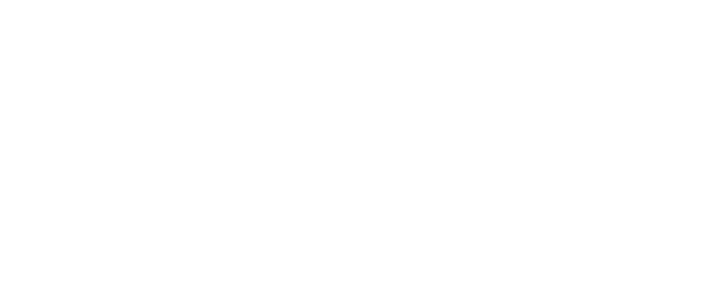
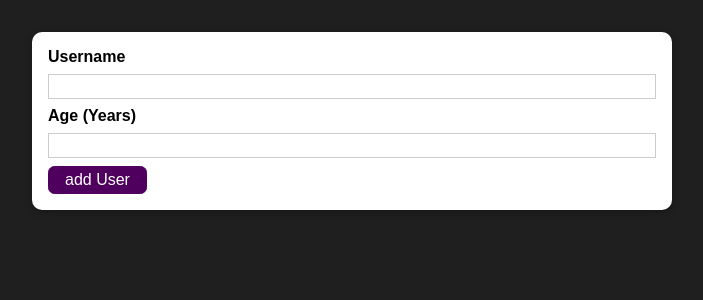
Before and after one commit to ehsan2793/validation_practice, a React (Create React App) app: page / in a window 1280 px wide. Shown: the top 300 px of the page, without its empty margins (288-991 px from the left). Built offline with nearby package versions, Linux system fonts and the light colour scheme.

Commit message:
user form added

```diff
--- a/src/App.js
+++ b/src/App.js
@@ -1,10 +1,11 @@
 import React from 'react';
+import AddUser from './components/Users/AddUser';
 
 
 function App() {
   return (
     <div>
-
+      <AddUser />
     </div>
   );
 }
--- /dev/null
+++ b/src/components/UI/Button.js
@@ -0,0 +1,16 @@
+import React from 'react';
+import classes from './Button.module.css';
+
+const Button = (props) => {
+    return (
+        <button
+            className={classes.button}
+            type={props.type || 'button'}
+            onClick={props.onClick}
+        >
+            {props.children}
+        </button>
+    );
+};
+
+export default Button;
--- /dev/null
+++ b/src/components/UI/Button.module.css
@@ -0,0 +1,19 @@
+.button {
+  font: inherit;
+  border: 1px solid #4f005f;
+  background: #4f005f;
+  color: white;
+  padding: 0.25rem 1rem;
+  cursor: pointer;
+  border-radius: 0.4rem;
+}
+
+.button:hover,
+.button:active {
+  background: #741188;
+  border-color: #741188;
+}
+
+.button:focus {
+  outline: none;
+}
--- /dev/null
+++ b/src/components/UI/Card.js
@@ -0,0 +1,9 @@
+import React from 'react';
+import classes from './Card.module.css';
+const Card = (props) => {
+    return (
+        <div className={`${classes.card} ${props.className}`}>{props.children}</div>
+    );
+};
+
+export default Card;
--- /dev/null
+++ b/src/components/UI/Card.module.css
@@ -0,0 +1,5 @@
+.card {
+  background: white;
+  box-shadow: 0 2px 8px rgba(0, 0, 0, 0.26);
+  border-radius: 10px;
+}
--- /dev/null
+++ b/src/components/Users/AddUser.js
@@ -0,0 +1,50 @@
+import React, { useState } from 'react';
+import classes from './AddUser.module.css';
+import Card from '../UI/Card'
+import Button from '../UI/Button'
+const AddUser = () => {
+    const [values, setValues] = useState({
+        username: '',
+        age: '',
+    });
+    const handleChange = (e) => {
+        const { name, value } = e.target;
+        setValues((prevValue) => {
+            return {
+                ...prevValue,
+                [name]: value,
+            };
+        });
+    };
+    const addUserHandler = (e) => {
+        e.preventDefault();
+    };
+
+    return (
+        <div>
+            <Card className={classes.input}>
+                <form onSubmit={addUserHandler}>
+                    <label htmlFor="username">Username</label>
+                    <input
+                        name="username"
+                        onChange={handleChange}
+                        value={values.username}
+                        id="username"
+                        type="text"
+                    />
+                    <label htmlFor="age">Age (Years)</label>
+                    <input
+                        name="age"
+                        onChange={handleChange}
+                        value={values.age}
+                        id="age"
+                        type="number"
+                    />
+                    <Button type="submit">add User</Button>
+                </form>
+            </Card>
+        </div>
+    );
+};
+
+export default AddUser;
--- /dev/null
+++ b/src/components/Users/AddUser.module.css
@@ -0,0 +1,27 @@
+.input {
+  margin: 2rem auto;
+  padding: 1rem;
+  width: 90%;
+  max-width: 40rem;
+}
+
+.input label {
+  display: block;
+  font-weight: bold;
+  margin-bottom: 0.5rem;
+}
+
+.input input {
+  font: inherit;
+  display: block;
+  width: 100%;
+  border: 1px solid #ccc;
+  padding: 0.15rem;
+  margin-bottom: 0.5rem;
+}
+
+.input input:focus {
+  outline: none;
+  border-color: #4f005f;
+  background-color: rgb(204, 248, 248);
+}
--- a/src/index.css
+++ b/src/index.css
@@ -4,6 +4,7 @@
 
 html {
   font-family: sans-serif;
+  background: #1f1f1f;
 }
 
 body {
```
Also changed, not shown: package.json (+8 -1 lines), src/index.js (line endings or trailing spaces), 1 other file (tests, documents, lock files or other folders).
